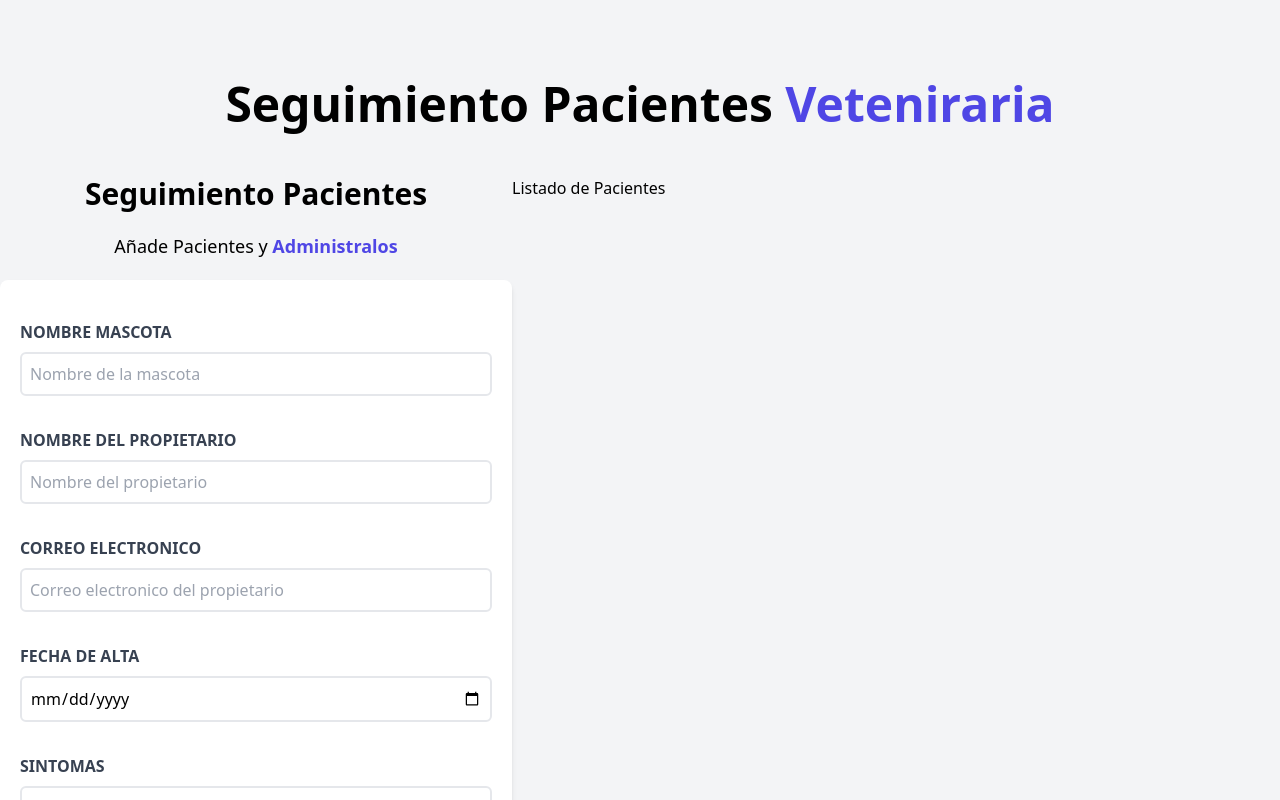
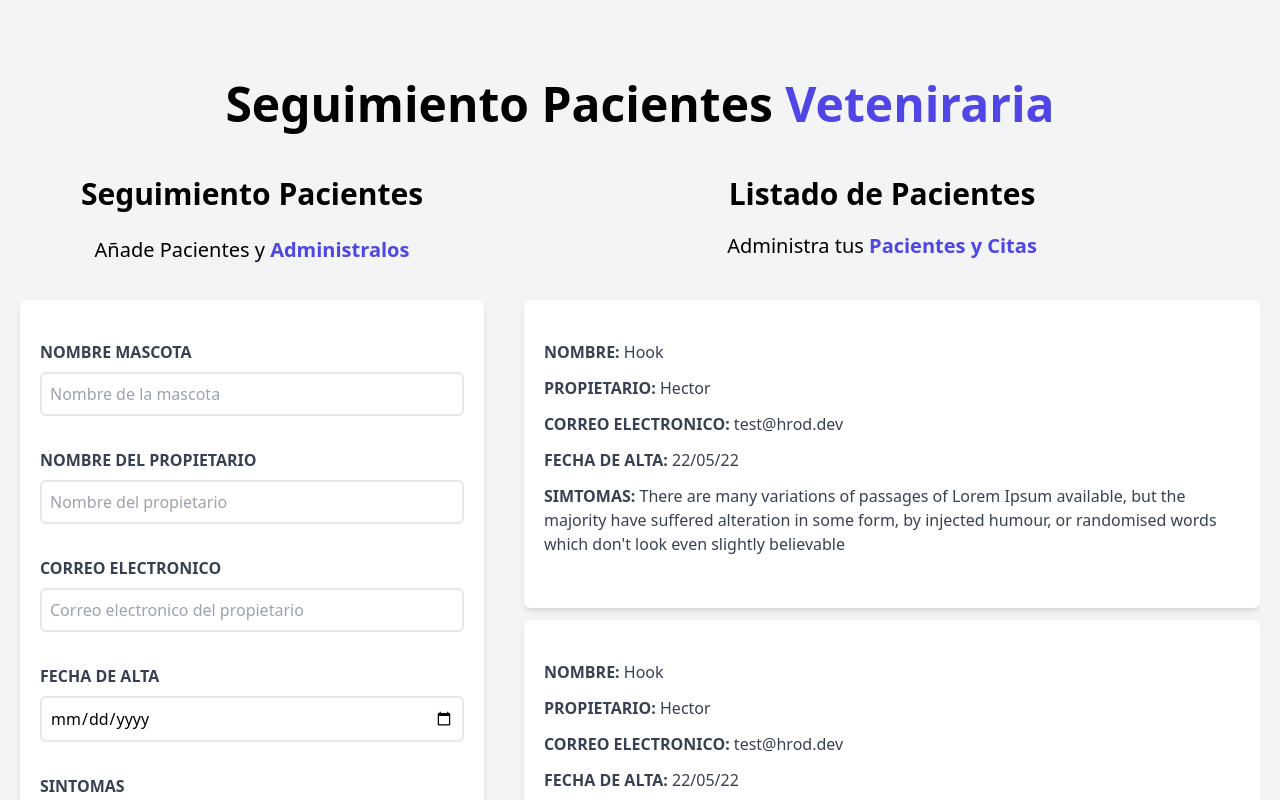
Before and after one commit to hroddev/citas-react, a React (Vite) app: page / in a window 1280 px wide. Shown: the top 800 px of the page. Built offline with nearby package versions, Linux system fonts and the light colour scheme.

Commit message:
add patient css

```diff
--- a/src/components/Form.jsx
+++ b/src/components/Form.jsx
@@ -3,12 +3,12 @@ const Form = () => {
         <div className="md:w-1/2 lg:w-2/5">
             <h2 className="font-black text-3xl text-center">Seguimiento Pacientes</h2>
 
-            <p className="mt-5 text-lg text-center">
+            <p className="mt-6 text-xl text-center">
                 Añade Pacientes y {''}
                 <span className="text-indigo-600 font-bold">Administralos</span>
             </p>
 
-            <form className="bg-white shadow-md rounded-lg py-10 px-5 mt-5">
+            <form className="bg-white shadow-md rounded-lg py-10 px-5 mt-9 mb-10 mr-5 ml-5">
                 <div className="mb-5">
                     <label htmlfor="mascota" className="block text-gray-700 uppercase font-bold">
                         Nombre Mascota
@@ -66,7 +66,7 @@ const Form = () => {
                 </div>
                 <input
                     type="submit"
-                    className="bg-indigo-600 w-full p-3 text-white uppercase font-bold hover:bg-indigo-700 cursor-pointer"
+                    className="bg-indigo-600 w-full p-3 text-white uppercase font-bold hover:bg-indigo-700 cursor-pointer transition-colors"
                     value="Agregar paciente"
                 />
             </form>
--- a/src/components/PatientList.jsx
+++ b/src/components/PatientList.jsx
@@ -1,7 +1,17 @@
+import Patients from "./Patients"
+
 const PatientList = () => {
     return (
-        <div className="md:w-1/2 lg:w-3/5">
-            <h2>Listado de Pacientes</h2>
+        <div className="md:w-1/2 lg:w-3/5 h-screen md:overflow-y-auto mr-5">
+            <h2 className="font-black text-3xl text-center">Listado de Pacientes</h2>
+            <p className="text-xl mt-5 mb-10 text-center">
+                Administra tus {""}
+                <span className="text-indigo-600 font-bold">Pacientes y Citas</span>
+            </p>
+            <Patients />
+            <Patients />
+            <Patients />
+            <Patients />
         </div>
 )
 }
--- /dev/null
+++ b/src/components/Patients.jsx
@@ -0,0 +1,27 @@
+const Patients = () => {
+    return (
+    <div className="mt-3 bg-white px-5 py-10 rounded-md shadow-md ml-5">
+        <p className="font-bold mb-3 text-gray-700 uppercase">Nombre: {""}
+            <span className="font-normal normal-case">Hook</span>
+        </p>
+
+        <p className="font-bold mb-3 text-gray-700 uppercase">Propietario: {""}
+            <span className="font-normal normal-case">Hector</span>
+        </p>
+
+        <p className="font-bold mb-3 text-gray-700 uppercase">Correo Electronico: {""}
+            <span className="font-normal normal-case">test@hrod.dev</span>
+        </p>
+
+        <p className="font-bold mb-3 text-gray-700 uppercase">Fecha de Alta: {""}
+            <span className="font-normal normal-case">22/05/22</span>
+        </p>
+
+        <p className="font-bold mb-3 text-gray-700 uppercase">Simtomas: {""}
+            <span className="font-normal normal-case">There are many variations of passages of Lorem Ipsum available, but the majority have suffered alteration in some form, by injected humour, or randomised words which don't look even slightly believable</span>
+        </p>
+    </div>
+)
+}
+
+export default Patients
```
